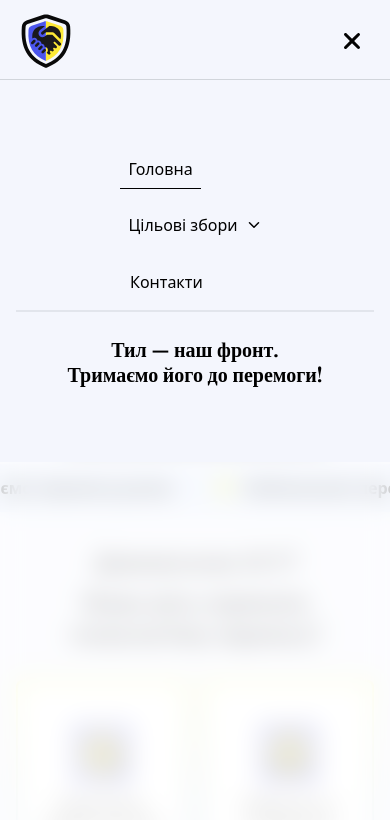
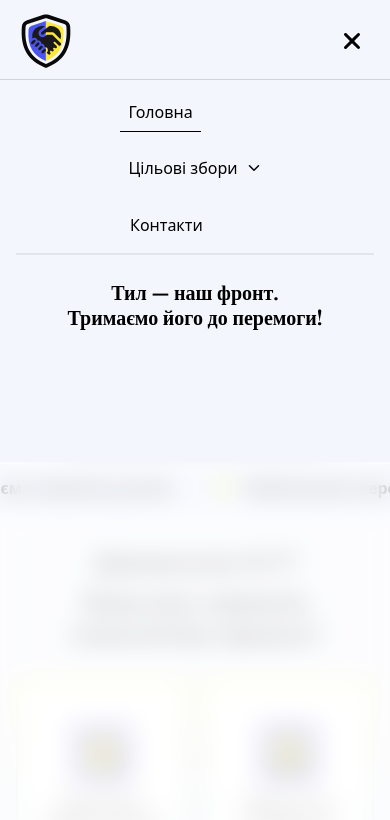
Before and after one commit to baza-trainee/baza-frontline, a React (Vite) app: page / in a window 390 px wide. Both pictures are taken after a click on the button 352 px from the left and 40 px from the top of the page. Shown: the top 820 px of the page. Built offline with nearby package versions, Linux system fonts and the light colour scheme; a web font is replaced by a local one.

Commit message:
fix: remove zustand

```diff
--- a/package.json
+++ b/package.json
@@ -29,8 +29,7 @@
     "react-share": "^5.1.2",
     "react-slick": "^0.30.3",
     "slick-carousel": "^1.8.1",
-    "tailwind-merge": "^2.6.0",
-    "zustand": "^5.0.3"
+    "tailwind-merge": "^2.6.0"
   },
   "devDependencies": {
     "@commitlint/config-conventional": "^19.6.0",
--- a/src/components/common/MobileMenu.tsx
+++ b/src/components/common/MobileMenu.tsx
@@ -1,16 +1,16 @@
+import { useSelect } from '@/hooks/selectStore';
 import { cn } from '@/lib/utils';
-import { useSelect } from '@/stores/selectStore';
 import Motto from '../ui/Motto';
 import NavMenu from './NavMenu';
 
 const MobileMenu = ({ onClose }: { onClose: () => void }) => {
-  const isSelectOpen = useSelect((state) => state.isSelectOpen);
+  const { isSelectOpen } = useSelect();
   return (
     <div className='absolute inset-0 top-[80px] z-20 h-full w-full bg-white/70 backdrop-blur-md lg:hidden'>
       <nav
         className={cn(
           isSelectOpen ? 'h-[304px]' : 'h-[382px]',
-          'bg- flex w-full flex-col items-center justify-center bg-[#F4F6FD] px-4 py-2',
+          'flex w-full flex-col items-center justify-start bg-[#F4F6FD] px-4 py-[20px]',
         )}
       >
         <NavMenu onClose={onClose} className='flex flex-col items-start justify-center space-y-6' />
--- a/src/components/common/NavMenu.tsx
+++ b/src/components/common/NavMenu.tsx
@@ -1,8 +1,8 @@
 import { useState, useRef, useEffect } from 'react';
 import { IoChevronUp, IoChevronDown } from 'react-icons/io5';
 import { useLocation } from 'react-router';
+import { useSelect } from '@/hooks/selectStore';
 import { cn } from '@/lib/utils';
-import { useSelect } from '@/stores/selectStore';
 import ScrollToTopLink from './ScrollToTopLink';
 
 interface NavMenuProps {
--- /dev/null
+++ b/src/hooks/selectStore.ts
@@ -0,0 +1,14 @@
+import { useState } from 'react';
+
+export const useSelect = () => {
+  const [isSelectOpen, setIsSelectOpen] = useState(false);
+
+  const setSelect = (condition: boolean) => {
+    setIsSelectOpen(condition);
+  };
+
+  return {
+    isSelectOpen,
+    setSelect,
+  };
+};
--- a/src/stores/selectStore.ts
+++ /dev/null
@@ -1,11 +0,0 @@
-import { create } from 'zustand';
-
-interface AlertState {
-  isSelectOpen: boolean;
-  setSelect: (condition: boolean) => void;
-}
-
-export const useSelect = create<AlertState>((set) => ({
-  isSelectOpen: false,
-  setSelect: (condition) => set({ isSelectOpen: condition }),
-}));
```
Also changed, not shown: 1 other file (tests, documents, lock files or other folders).
